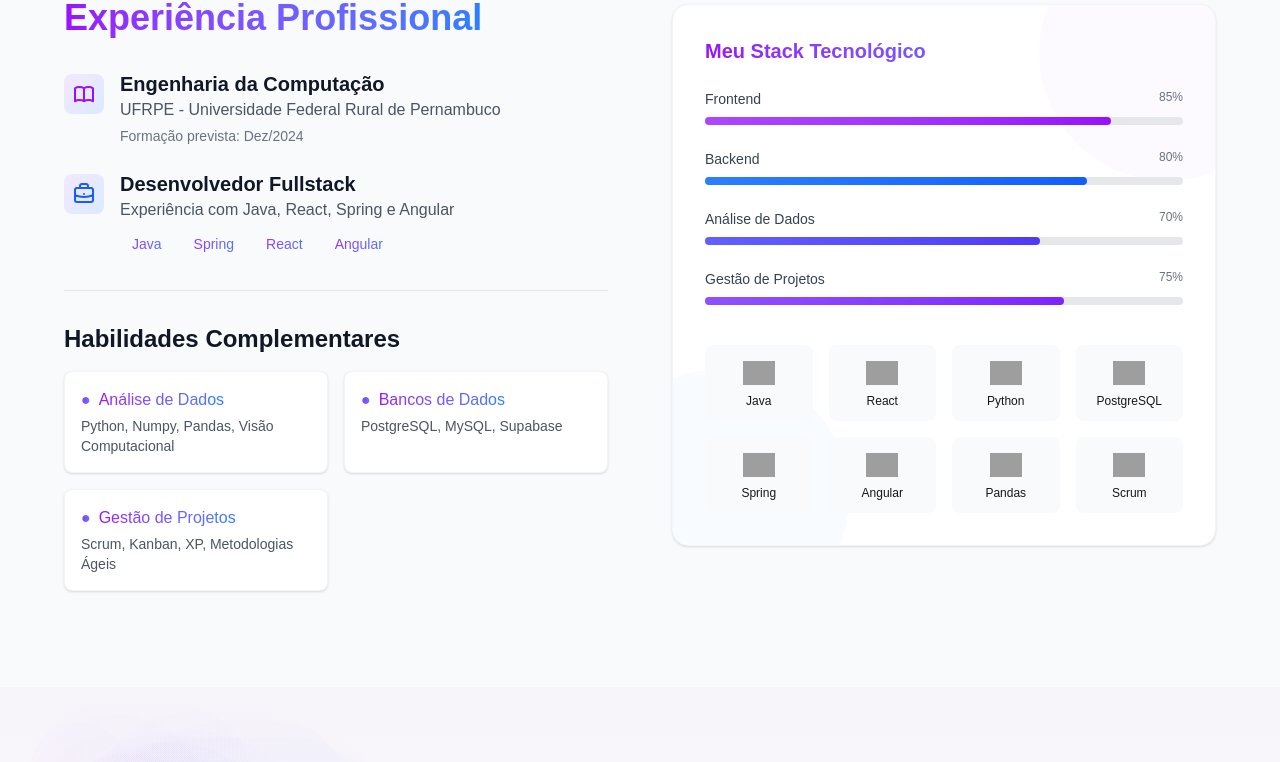
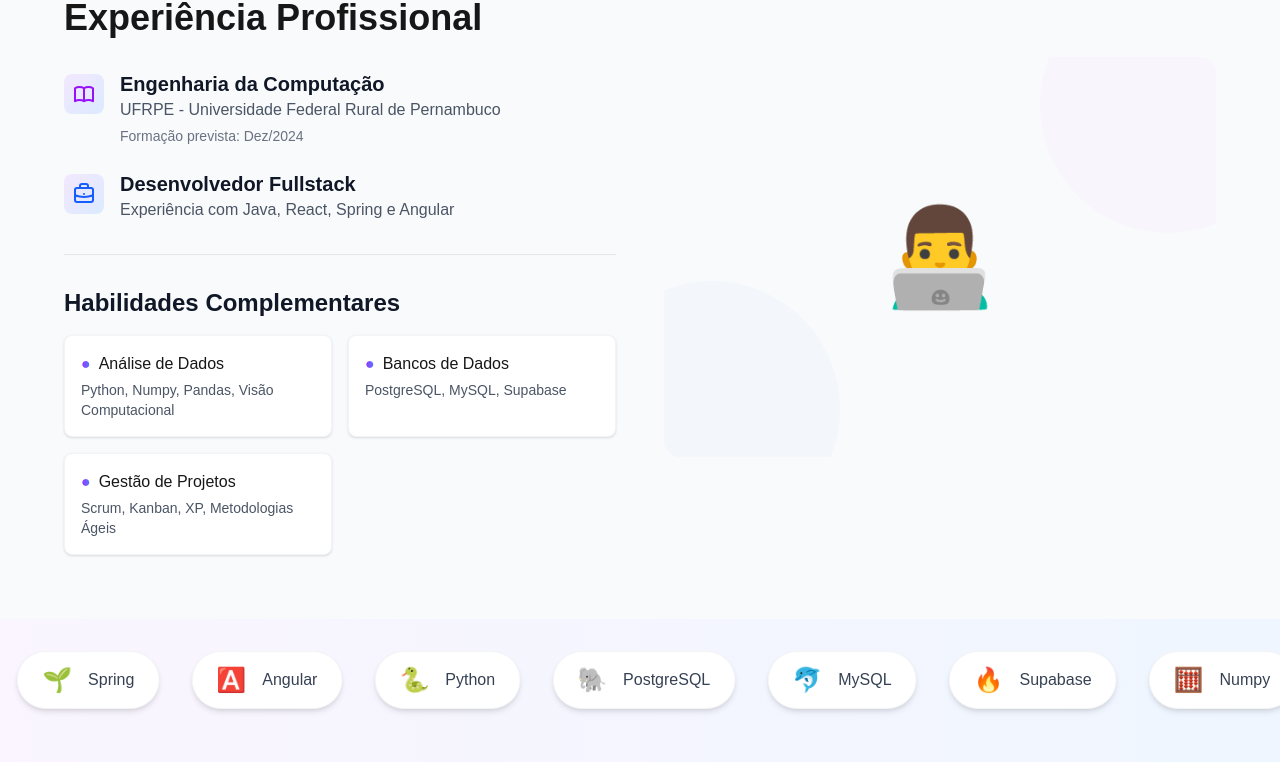
Before and after one commit to hellsinho/portifolio, a Next.js app: page / in a window 1280 px wide. Shown: the part 938-1700 px from the top of the page. Built offline with nearby package versions, Linux system fonts and the light colour scheme; grey boxes are pictures that could not be loaded.

Commit message:
add: slider stack, section about

```diff
--- a/app/components/sections/About.tsx
+++ b/app/components/sections/About.tsx
@@ -1,42 +1,98 @@
 'use client';
 
-import { useState } from 'react';
+import { motion, useAnimation, useMotionValue } from 'framer-motion';
+import { useEffect, useRef } from 'react';
+
+const techStacks = [
+  { name: 'Java', icon: '☕' },
+  { name: 'React', icon: '⚛️' },
+  { name: 'Spring', icon: '🌱' },
+  { name: 'Angular', icon: '🅰️' },
+  { name: 'Python', icon: '🐍' },
+  { name: 'PostgreSQL', icon: '🐘' },
+  { name: 'MySQL', icon: '🐬' },
+  { name: 'Supabase', icon: '🔥' },
+  { name: 'Numpy', icon: '🧮' },
+  { name: 'Pandas', icon: '🐼' },
+];
 
 export function AboutSection() {
-  const [loadedIcons, setLoadedIcons] = useState<Record<string, boolean>>({});
+  const controls = useAnimation();
+  const sliderRef = useRef<HTMLDivElement>(null);
+  const x = useMotionValue(0);
+  const duplicatedStacks = [...techStacks, ...techStacks];
+  const animationRef = useRef<number>;
+  const lastTimeRef = useRef<number>(0);
+  const speed = 50; // pixels por segundo
+  const isPausedRef = useRef(false);
 
-  const handleImageError = (tech: string) => {
-    setLoadedIcons(prev => ({ ...prev, [tech]: false }));
+  useEffect(() => {
+    const slider = sliderRef.current;
+    if (!slider) return;
+
+    let animationId: number;
+    let lastTimestamp: number;
+
+    const animate = (timestamp: number) => {
+      if (!lastTimestamp) lastTimestamp = timestamp;
+      const deltaTime = timestamp - lastTimestamp;
+      lastTimestamp = timestamp;
+
+      if (!isPausedRef.current) {
+        x.set(x.get() - (speed * deltaTime) / 1000);
+
+        // Reset position when scrolled too far
+        if (x.get() < -techStacks.length * 200) {
+          x.set(0);
+        }
+      }
+
+      animationId = requestAnimationFrame(animate);
     };
 
-  const techIcons = [
-    { tech: 'java', name: 'Java' },
-    { tech: 'react', name: 'React' },
-    { tech: 'python', name: 'Python' },
-    { tech: 'postgres', name: 'PostgreSQL' },
-    { tech: 'spring', name: 'Spring' },
-    { tech: 'angular', name: 'Angular' },
-    { tech: 'pandas', name: 'Pandas' },
-    { tech: 'scrum', name: 'Scrum' }
-  ];
+    animationId = requestAnimationFrame(animate);
+
+    return () => {
+      cancelAnimationFrame(animationId);
+    };
+  }, [x]);
+
+  const handleMouseEnter = () => {
+    isPausedRef.current = true;
+  };
+
+  const handleMouseLeave = () => {
+    isPausedRef.current = false;
+  };
+
+  useEffect(() => {
+    const slider = sliderRef.current;
+    if (!slider) return;
+
+    slider.addEventListener('mouseenter', handleMouseEnter);
+    slider.addEventListener('mouseleave', handleMouseLeave);
+
+    return () => {
+      slider.removeEventListener('mouseenter', handleMouseEnter);
+      slider.removeEventListener('mouseleave', handleMouseLeave);
+    };
+  }, []);
 
   return (
-    <section id="about" className="min-h-screen py-24 px-4 flex items-center bg-gray-50">
-      <div className="max-w-6xl mx-auto grid md:grid-cols-2 gap-16 items-center">
-        {/* Conteúdo Textual */}
+    <section id="about" className="min-h-screen py-24  flex flex-col justify-center bg-gray-50 relative overflow-hidden">
+      {/* Conteúdo Principal */}
+      <div className="max-w-6xl mx-auto w-full mb-16">
+        <div className="grid md:grid-cols-2 gap-12 items-center">
+          {/* Conteúdo Textual (mantido igual) */}
           <div className="space-y-8">
             <h2 className="text-4xl font-bold">
               <span className="bg-gradient-to-r from-purple-600 to-blue-500 bg-clip-text text-transparent">
                 Formação &
               </span>
               <br />
-            <span className="bg-gradient-to-r from-purple-600 to-blue-500 bg-clip-text text-transparent">
               Experiência Profissional
-
-            </span>
             </h2>
 
-          {/* Bloco de Formação */}
             <div className="space-y-6">
               <div className="flex items-start gap-4">
                 <div className="mt-1 p-2 rounded-lg bg-gradient-to-br from-purple-100 to-blue-100">
@@ -51,7 +107,6 @@ export function AboutSection() {
                 </div>
               </div>
 
-            {/* Bloco de Experiência */}
               <div className="flex items-start gap-4">
                 <div className="mt-1 p-2 rounded-lg bg-gradient-to-br from-purple-100 to-blue-100">
                   <svg xmlns="http://www.w3.org/2000/svg" className="h-6 w-6 text-blue-600" fill="none" viewBox="0 0 24 24" stroke="currentColor">
@@ -61,20 +116,12 @@ export function AboutSection() {
                 <div>
                   <h3 className="text-xl font-semibold text-gray-900">Desenvolvedor Fullstack</h3>
                   <p className="text-gray-600">Experiência com Java, React, Spring e Angular</p>
-                <div className="flex flex-wrap gap-2 mt-2">
-                  <span className="px-3 py-1 bg-gray-100 rounded-full text-sm bg-gradient-to-r from-purple-600 to-blue-500 bg-clip-text text-transparent">Java</span>
-                  <span className="px-3 py-1 bg-gray-100 rounded-full text-sm bg-gradient-to-r from-purple-600 to-blue-500 bg-clip-text text-transparent">Spring</span>
-                  <span className="px-3 py-1 bg-gray-100 rounded-full text-sm bg-gradient-to-r from-purple-600 to-blue-500 bg-clip-text text-transparent">React</span>
-                  <span className="px-3 py-1 text-sm bg-gradient-to-r from-purple-600 bg-gray-100 rounded-full  to-blue-500 bg-clip-text text-transparent">Angular</span>
-                </div>
                 </div>
               </div>
             </div>
 
-          {/* Divisor Visual */}
             <div className="border-t border-gray-200 my-8"></div>
 
-          {/* Habilidades Complementares */}
             <div className="space-y-4">
               <h3 className="text-2xl font-semibold text-gray-900">Habilidades Complementares</h3>
 
@@ -82,10 +129,7 @@ export function AboutSection() {
                 <div className="p-4 bg-white rounded-lg shadow-sm border border-gray-100">
                   <h4 className="font-medium flex items-center gap-2">
                     <span className="bg-gradient-to-r from-purple-600 to-blue-500 bg-clip-text text-transparent">●</span>
-                  <span className="bg-gradient-to-r from-purple-600 to-blue-500 bg-clip-text text-transparent">
                     Análise de Dados
-
-                  </span>
                   </h4>
                   <p className="text-gray-600 text-sm mt-1">Python, Numpy, Pandas, Visão Computacional</p>
                 </div>
@@ -93,10 +137,7 @@ export function AboutSection() {
                 <div className="p-4 bg-white rounded-lg shadow-sm border border-gray-100">
                   <h4 className="font-medium flex items-center gap-2">
                     <span className="bg-gradient-to-r from-purple-600 to-blue-500 bg-clip-text text-transparent">●</span>
-                  <span className="bg-gradient-to-r from-purple-600 to-blue-500 bg-clip-text text-transparent">
                     Bancos de Dados
-
-                  </span>
                   </h4>
                   <p className="text-gray-600 text-sm mt-1">PostgreSQL, MySQL, Supabase</p>
                 </div>
@@ -104,10 +145,7 @@ export function AboutSection() {
                 <div className="p-4 bg-white rounded-lg shadow-sm border border-gray-100">
                   <h4 className="font-medium flex items-center gap-2">
                     <span className="bg-gradient-to-r from-purple-600 to-blue-500 bg-clip-text text-transparent">●</span>
-                  <span className="bg-gradient-to-r from-purple-600 to-blue-500 bg-clip-text text-transparent">
-
                     Gestão de Projetos
-                  </span>
                   </h4>
                   <p className="text-gray-600 text-sm mt-1">Scrum, Kanban, XP, Metodologias Ágeis</p>
                 </div>
@@ -115,60 +153,44 @@ export function AboutSection() {
             </div>
           </div>
 
-        {/* Visual Alternativo (gráfico de habilidades) */}
+          {/* Espaço para imagem/ilustração (opcional) */}
           <div className="hidden md:block">
-          <div className="relative h-full min-h-[400px] bg-white rounded-2xl p-8 shadow-sm border border-gray-100">
+            <div className="relative h-full min-h-[400px] flex items-center justify-center">
               <div className="absolute inset-0 overflow-hidden rounded-2xl">
                 <div className="absolute -right-20 -top-20 w-64 h-64 bg-purple-100 rounded-full opacity-20"></div>
                 <div className="absolute -left-20 -bottom-20 w-64 h-64 bg-blue-100 rounded-full opacity-20"></div>
               </div>
 
-            <div className="relative z-10">
-              <h3 className="bg-gradient-to-r from-purple-600 to-blue-500 bg-clip-text text-transparent text-xl font-semibold mb-6">Meu Stack Tecnológico</h3>
-
-              {/* Gráfico de habilidades */}
-              <div className="space-y-6">
-                {[
-                  { label: 'Frontend', value: 85, color: 'from-purple-500 to-purple-600' },
-                  { label: 'Backend', value: 80, color: 'from-blue-500 to-blue-600' },
-                  { label: 'Análise de Dados', value: 70, color: 'from-indigo-500 to-indigo-600' },
-                  { label: 'Gestão de Projetos', value: 75, color: 'from-violet-500 to-violet-600' }
-                ].map((skill, index) => (
-                  <div key={index} className="space-y-2">
-                    <div className="flex justify-between">
-                      <span className="text-sm font-medium text-gray-700">{skill.label}</span>
-                      <span className="text-xs text-gray-500">{skill.value}%</span>
-                    </div>
-                    <div className="w-full bg-gray-200 rounded-full h-2">
-                      <div
-                        className={`h-2 rounded-full bg-gradient-to-r ${skill.color}`}
-                        style={{ width: `${skill.value}%` }}
-                      ></div>
-                    </div>
-                  </div>
-                ))}
-              </div>
-
-              {/* Ícones de tecnologias */}
-              <div className="mt-10 grid grid-cols-4 gap-4">
-                {techIcons.map(({ tech, name }) => (
-                  <div key={tech} className="p-3 bg-gray-50 rounded-lg flex flex-col items-center">
-                    {loadedIcons[tech] !== false && (
-                      <img
-                        src={`https://cdn.jsdelivr.net/gh/devicons/devicon/icons/${tech}/${tech}-original.svg`}
-                        alt={name}
-                        className="h-8 w-8 object-contain"
-                        onError={() => handleImageError(tech)}
-                      />
-                    )}
-                    <span className="text-xs mt-1 text-center">{name}</span>
-                  </div>
-                ))}
+              <div className="text-8xl" role="img" aria-label="Desenvolvedor trabalhando">
+                👨‍💻
               </div>
             </div>
           </div>
         </div>
       </div>
+
+          {/* Slider Horizontal Infinito */}
+          <div className="w-full overflow-hidden py-8 bg-gradient-to-r from-purple-50 to-blue-50">
+
+        <div className="relative w-full h-24 overflow-hidden">
+          <motion.div
+            ref={sliderRef}
+            className="absolute flex items-center gap-8"
+            style={{ x }}
+          >
+            {duplicatedStacks.map((tech, index) => (
+              <motion.div
+                key={`${tech.name}-${index}`}
+                className="flex items-center gap-4 px-6 py-3 bg-white rounded-full shadow-md border border-gray-100 whitespace-nowrap"
+                whileHover={{ scale: 1.05, boxShadow: "0 10px 15px -3px rgba(0, 0, 0, 0.1)" }}
+              >
+                <span className="text-2xl">{tech.icon}</span>
+                <span className="font-medium text-gray-700">{tech.name}</span>
+              </motion.div>
+            ))}
+          </motion.div>
+        </div>
+      </div>
     </section>
   );
 }
--- a/app/components/sections/Hero.tsx
+++ b/app/components/sections/Hero.tsx
@@ -16,30 +16,6 @@ export default function HeroSection() {
           {/* Efeito visual de fundo */}
           <div className="absolute -inset-8 rounded-full bg-gradient-to-tr from-purple-500 to-blue-600 opacity-20 blur-xl"></div>
 
-          {/* Efeito de partículas (opcional) */}
-          <div className="absolute inset-0 rounded-2xl overflow-hidden">
-            {[...Array(20)].map((_, i) => (
-              <motion.div
-                key={i}
-                className="absolute rounded-full bg-purple-400 opacity-10"
-                initial={{
-                  x: Math.random() * 100,
-                  y: Math.random() * 100,
-                  width: Math.random() * 10 + 5,
-                  height: Math.random() * 10 + 5,
-                }}
-                animate={{
-                  x: Math.random() * 100,
-                  y: Math.random() * 100,
-                  transition: {
-                    duration: Math.random() * 10 + 10,
-                    repeat: Infinity,
-                    repeatType: 'reverse'
-                  }
-                }}
-              />
-            ))}
-          </div>
 
           {/* Sua imagem - substitua pela sua foto */}
           <motion.div
```
Lines whose indentation alone changed are shown as unchanged.
